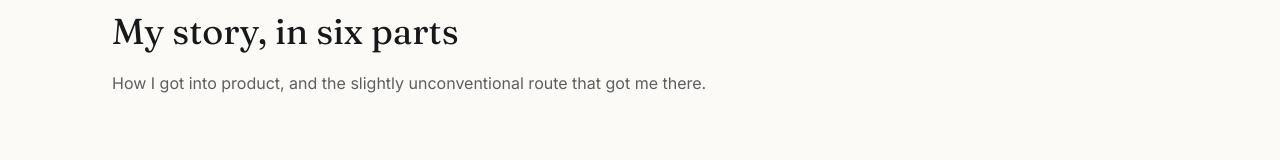
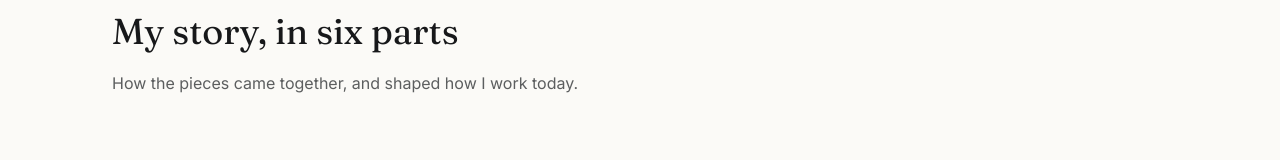
Before and after one commit to dannypellatt/product_website, a Next.js app: page /about in a window 1280 px wide. Shown: the part 180-340 px from the top of the page. Built offline with nearby package versions, Linux system fonts and the light colour scheme.

Commit message:
Update page.tsx
updated about subtitle

```diff
--- a/src/app/about/page.tsx
+++ b/src/app/about/page.tsx
@@ -17,7 +17,7 @@ export default function AboutPage() {
           <SectionHeading
             eyebrow="About"
             title="My story, in six parts"
-            description="How I got into product, and the slightly unconventional route that got me there."
+            description="How the pieces came together, and shaped how I work today."
           />
         </Container>
       </section>
```
